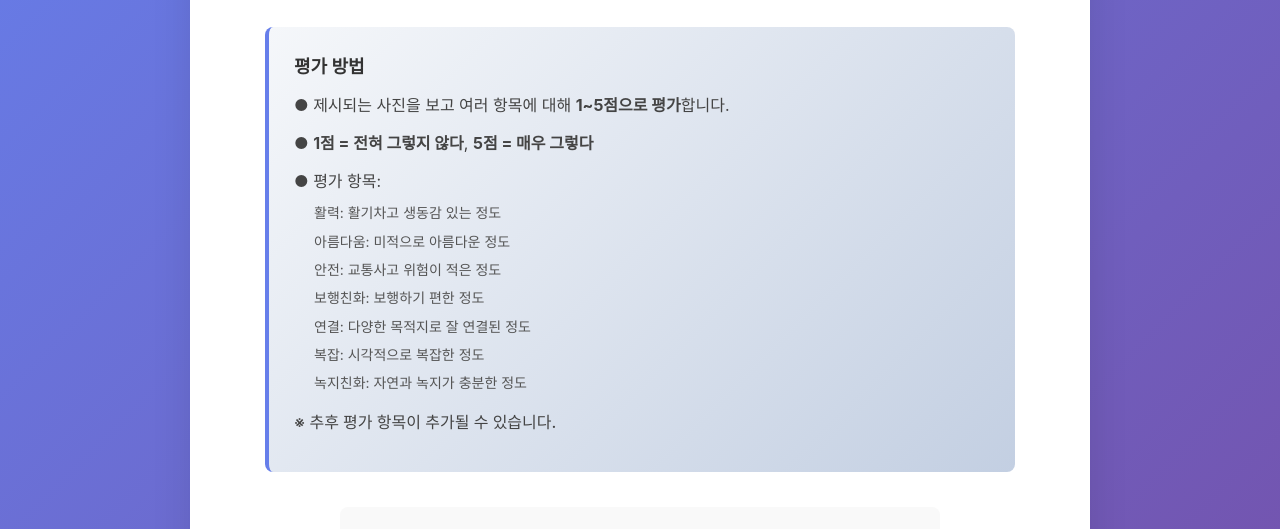
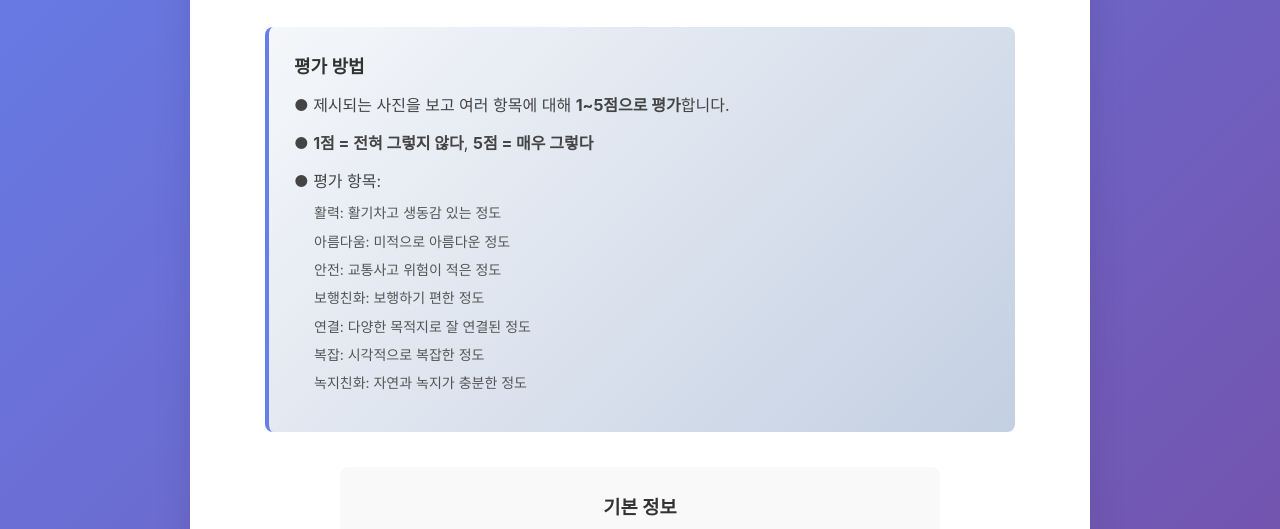
Before and after one commit to yslee11/1126_survey, a plain HTML site: page index.html in a window 1280 px wide. Shown: the part 204-733 px from the top of the page. Drawn offline with Linux system fonts and the light colour scheme.

Commit message:
Remove note about future evaluation criteria

```diff
--- a/index.html
+++ b/index.html
@@ -36,7 +36,7 @@
             <li>녹지친화: 자연과 녹지가 충분한 정도</li>
           </ul>
         </li>
-        <li class="note">※ 추후 평가 항목이 추가될 수 있습니다.</li>
+
       </ul>
     </div>
 
```
